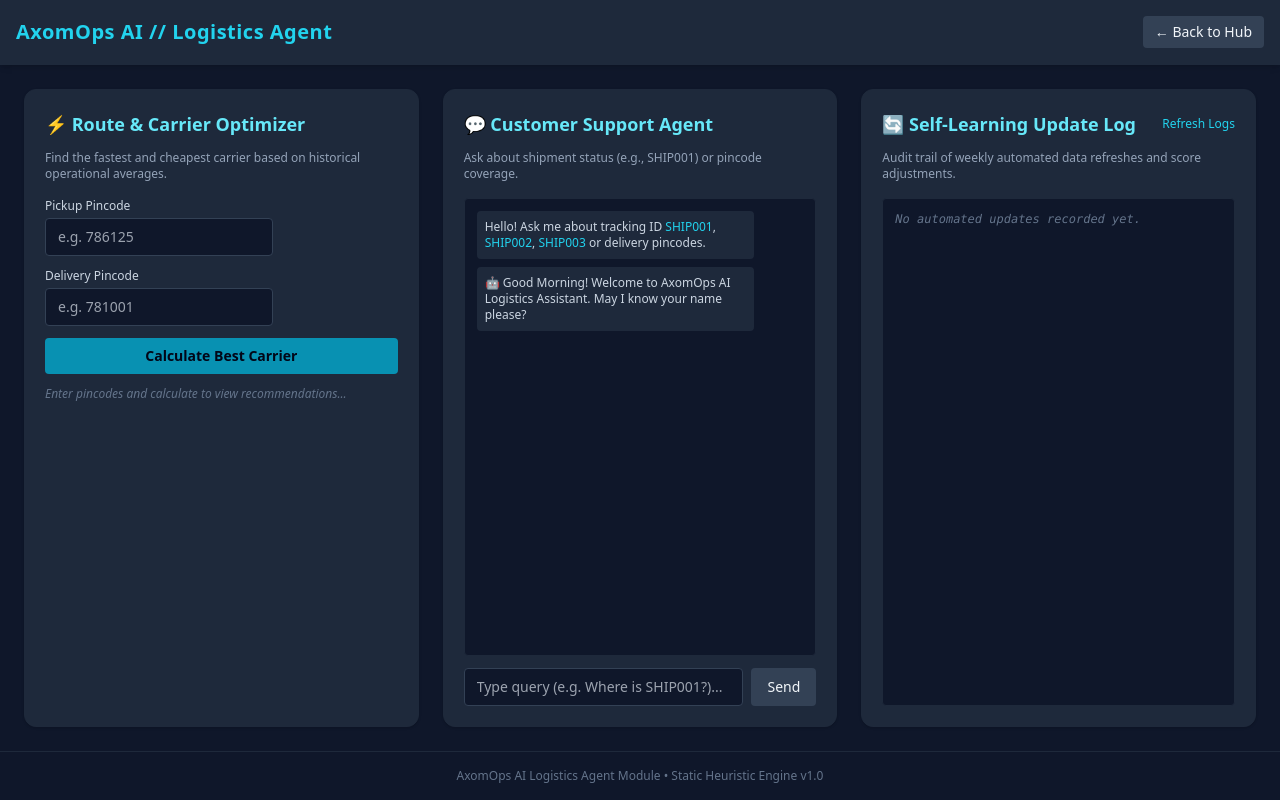
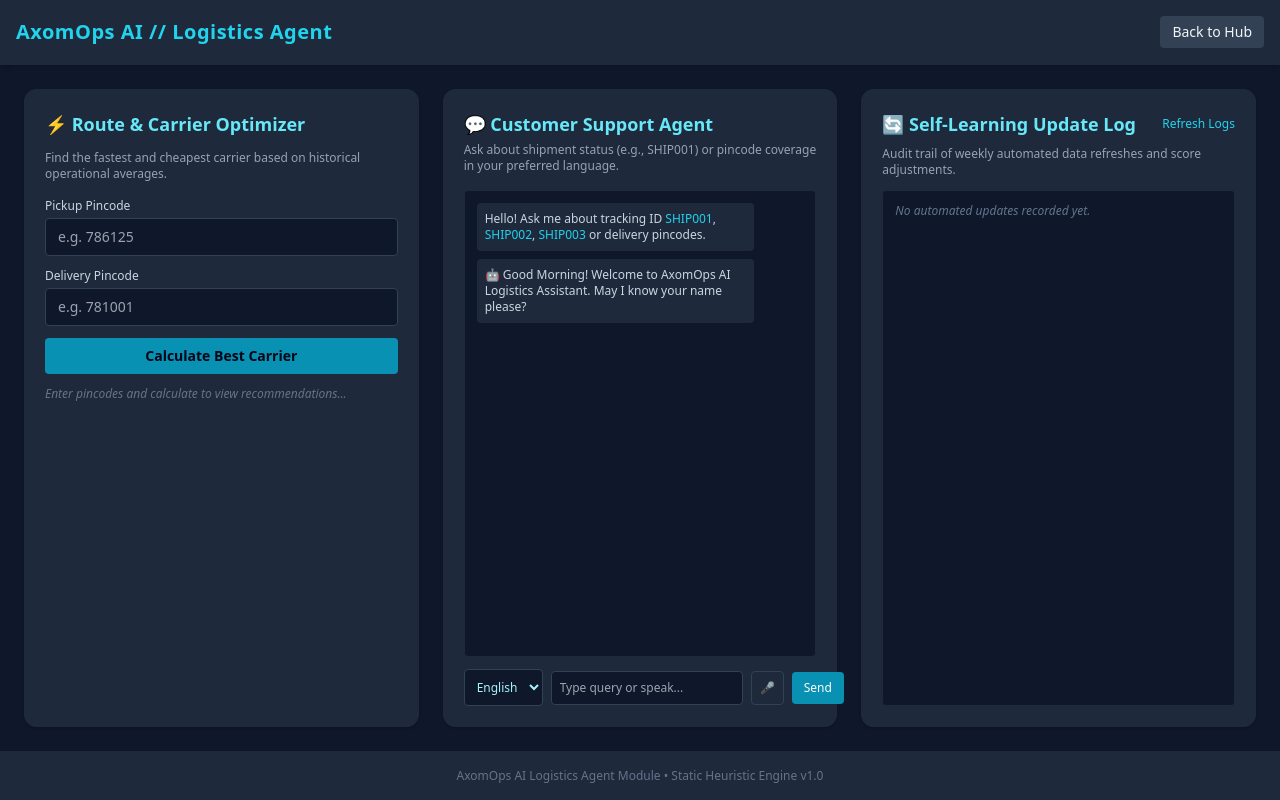
Before and after one commit to bishwajitdohutia1-create/axomops-ai-live, a website: page agents/logistics-agent/index.html in a window 1280 px wide. Drawn offline with nearby package versions, Linux system fonts and the light colour scheme.

Commit message:
Enhance logistics agent UI and add multilingual support

```diff
--- a/agents/logistics-agent/index.html
+++ b/agents/logistics-agent/index.html
@@ -23,7 +23,7 @@
     <header class="bg-cardbg border-b border-slate-800 p-4 shadow-md">
         <div class="max-w-7xl mx-auto flex justify-between items-center">
             <h1 class="text-xl font-bold tracking-wide text-cyan-400">AxomOps AI // Logistics Agent</h1>
-            <a href="../../index.html" class="text-sm bg-slate-700 hover:bg-slate-600 px-3 py-1.5 rounded transition">← Back to Hub</a>
+            <a href="../../index.html" class="text-sm bg-slate-700 hover:bg-slate-600 px-3 py-1.5 rounded transition">Back to Hub</a>
         </div>
     </header>
 
@@ -35,11 +35,11 @@
             <div class="space-y-3 flex-1 flex flex-col">
                 <div>
                     <label class="block text-xs text-slate-300 mb-1">Pickup Pincode</label>
-                    <input type="text" id="pickupPin" placeholder="e.g. 786125" class="w-auto bg-slate-900 border border-slate-700 rounded px-3 py-2 text-sm text-slate-100 focus:outline-none focus:border-cyan-500">
+                    <input type="text" id="pickupPin" placeholder="e.g. 786125" class="w-full bg-slate-900 border border-slate-700 rounded px-3 py-2 text-sm text-slate-100 focus:outline-none focus:border-cyan-500">
                 </div>
                 <div>
                     <label class="block text-xs text-slate-300 mb-1">Delivery Pincode</label>
-                    <input type="text" id="deliveryPin" placeholder="e.g. 781001" class="w-auto bg-slate-900 border border-slate-700 rounded px-3 py-2 text-sm text-slate-100 focus:outline-none focus:border-cyan-500">
+                    <input type="text" id="deliveryPin" placeholder="e.g. 781001" class="w-full bg-slate-900 border border-slate-700 rounded px-3 py-2 text-sm text-slate-100 focus:outline-none focus:border-cyan-500">
                 </div>
                 <button onclick="handleOptimizeRoute()" class="w-full bg-cyan-600 hover:bg-cyan-500 text-slate-950 font-semibold py-2 rounded text-sm transition mt-2">Calculate Best Carrier</button>
                 <div id="routeResults" class="mt-4 flex-1 overflow-y-auto space-y-2 text-xs text-slate-300">
@@ -48,41 +48,50 @@
             </div>
         </section>
 
-        <!-- Section 2: Customer Query Agent -->
+        <!-- Section 2: Customer Support Agent with Voice & Multilingual Support -->
         <section class="bg-cardbg p-5 rounded-xl border border-slate-800 shadow flex flex-col">
-            <h2 class="text-lg font-semibold text-cyan-300 mb-3">💬 Customer Support Agent</h2>
-            <p class="text-xs text-slate-400 mb-4">Ask about shipment status (e.g., SHIP001) or pincode coverage.</p>
-            <div class="flex-1 bg-slate-900 border border-slate-800 rounded p-3 mb-3 h-64 overflow-y-auto flex flex-col space-y-2 text-sm" id="chatBox">
-                <div class="bg-slate-800 p-2 rounded max-w-[85%] text-slate-300 text-xs self-start">
+            <h2 class="text-lg font-semibold text-cyan-300 mb-1">💬 Customer Support Agent</h2>
+            <p class="text-xs text-slate-400 mb-4">Ask about shipment status (e.g., SHIP001) or pincode coverage in your preferred language.</p>
+
+            <div id="chatBox" class="flex-1 bg-slate-900 border border-slate-800 rounded p-3 h-64 overflow-y-auto space-y-2 text-xs text-slate-300 flex flex-col">
+                <div class="bg-slate-800 text-slate-300 p-2 rounded max-w-[85%] text-xs self-start">
                     Hello! Ask me about tracking ID <span class="text-cyan-400">SHIP001</span>, <span class="text-cyan-400">SHIP002</span>, <span class="text-cyan-400">SHIP003</span> or delivery pincodes.
                 </div>
             </div>
-            <div class="flex gap-2">
-                <input type="text" id="chatInput" placeholder="Type query (e.g. Where is SHIP001?)..." class="flex-1 bg-slate-900 border border-slate-700 rounded px-3 py-2 text-sm text-slate-100 focus:outline-none focus:border-cyan-500" onkeypress="if(event.key==='Enter') handleChatQuery()">
-                <button onclick="handleChatQuery()" class="bg-slate-700 hover:bg-slate-600 px-4 py-2 rounded text-sm font-medium transition">Send</button>
+
+            <!-- Voice Controls & Input Section -->
+            <div class="flex items-center gap-2 mt-3">
+                <select id="chatLanguage" class="bg-slate-900 text-cyan-200 text-xs p-2 rounded border border-slate-700 outline-none">
+                    <option value="en-US">English</option>
+                    <option value="as-IN">অসমীয়া</option>
+                    <option value="hi-IN">हिन्दी</option>
+                </select>
+                <input type="text" id="chatInput" placeholder="Type query or speak..." onkeypress="if(event.key==='Enter') handleChatQuery()" class="flex-1 bg-slate-900 text-slate-100 text-xs p-2 rounded border border-slate-700 outline-none">
+                <button onclick="toggleVoiceInput()" id="micBtn" class="bg-slate-800 hover:bg-slate-700 text-cyan-400 p-2 rounded text-xs border border-slate-700 transition" title="Voice Input">🎤</button>
+                <button onclick="handleChatQuery()" class="bg-cyan-600 hover:bg-cyan-500 text-white text-xs px-3 py-2 rounded transition">Send</button>
             </div>
         </section>
 
         <!-- Section 3: Self-Learning Update Log -->
         <section class="bg-cardbg p-5 rounded-xl border border-slate-800 shadow flex flex-col">
-            <div class="flex justify-between items-center mb-3">
+            <div class="flex justify-between items-center mb-2">
                 <h2 class="text-lg font-semibold text-cyan-300">🔄 Self-Learning Update Log</h2>
                 <button onclick="loadUpdateLogs()" class="text-xs text-cyan-400 hover:underline">Refresh Logs</button>
             </div>
-            <p class="text-xs text-slate-400 mb-4">Audit trail of weekly automated data refreshes and score adjustments.</p>
-            <div class="flex-1 bg-slate-900 border border-slate-800 rounded p-3 overflow-y-auto space-y-2 text-xs font-mono" id="logContainer">
-                <span class="text-slate-500 italic">Loading audit logs...</span>
+            <p class="text-xs text-slate-400 mb-3">Audit trail of weekly automated data refreshes and score adjustments.</p>
+            <div id="updateLogBox" class="flex-1 bg-slate-900 border border-slate-800 rounded p-3 h-64 overflow-y-auto text-xs text-slate-300">
+                <span class="text-slate-500 italic">No automated updates recorded yet.</span>
             </div>
         </section>
     </main>
 
-    <footer class="text-center py-4 text-xs text-slate-500 border-t border-slate-800 mt-auto">
+    <footer class="bg-cardbg border-t border-slate-800 p-4 text-center text-xs text-slate-500">
         AxomOps AI Logistics Agent Module &bull; Static Heuristic Engine v1.0
     </footer>
 
-    <!-- Scripts -->
     <script src="js/db.js"></script>
     <script src="js/routeOptimizer.js"></script>
     <script src="js/customerAgent.js"></script>
+    <script src="js/updateLogger.js"></script>
 </body>
 </html>
```
